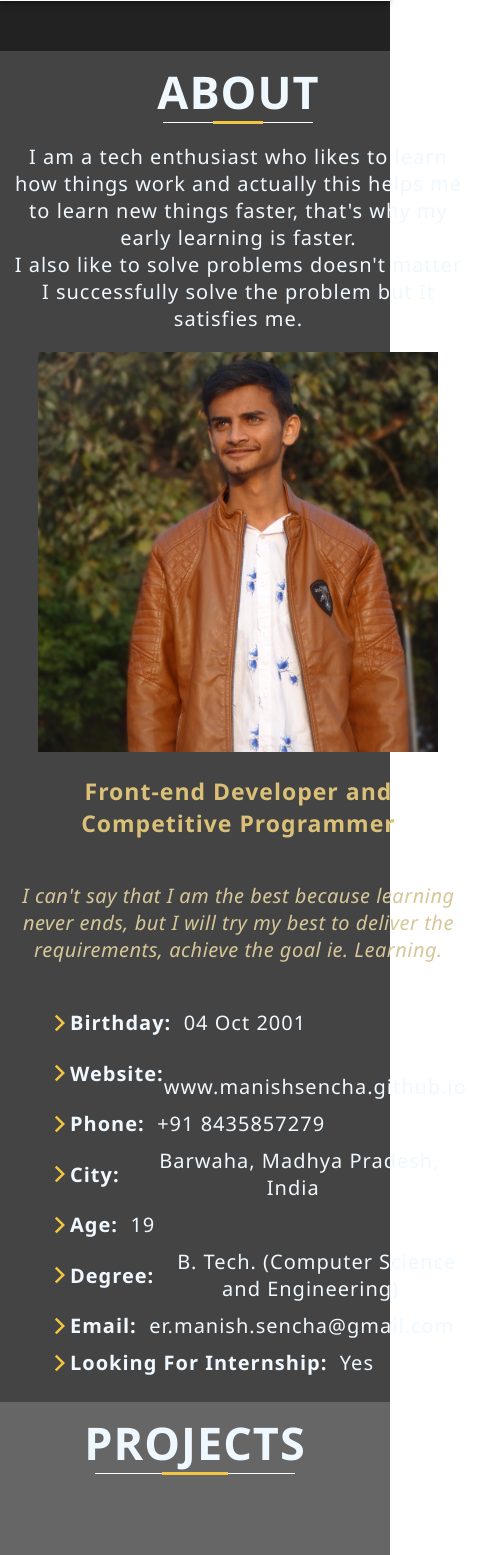
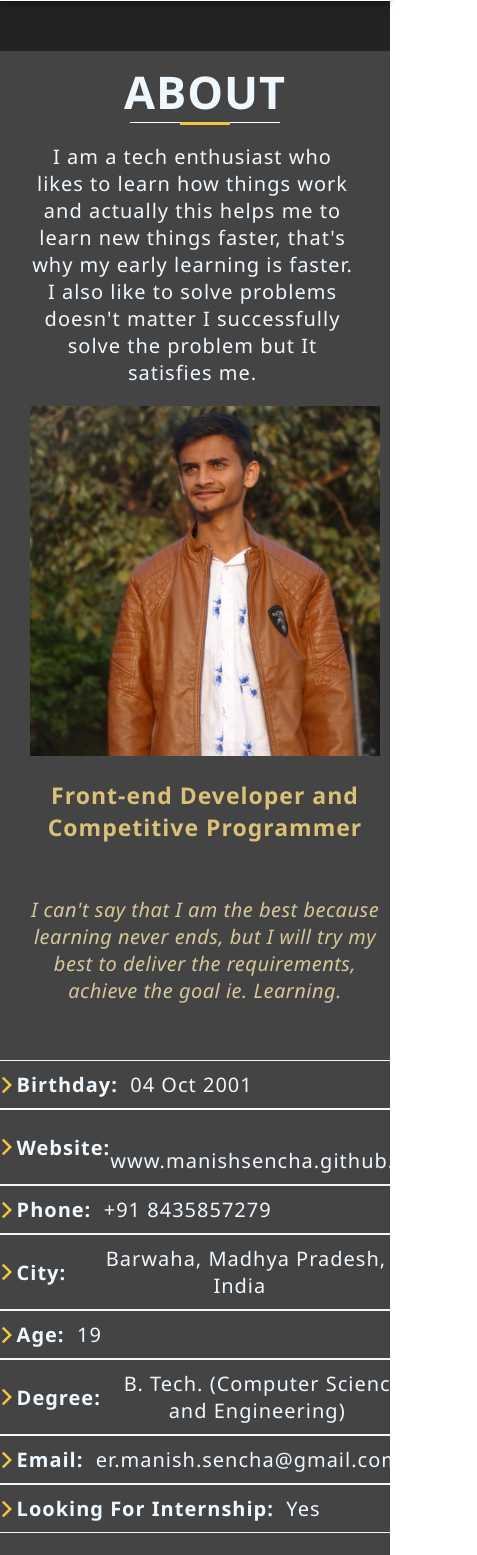
Before and after one commit to manishsencha/manishsencha.github.io, a React (Create React App) app: page / in a window 390 px wide. Shown: the part 833-2388 px from the top of the page, 477 px wide, since content can reach past the window. Built offline with nearby package versions, Linux system fonts and the light colour scheme; the HTML template or start-up script is replaced by a standard one.

Commit message:
fixed viewing issue in small viewports

```diff
--- a/src/App.css
+++ b/src/App.css
@@ -5,6 +5,8 @@
 .App {
   font-family: "Segoe UI", Tahoma, Geneva, Verdana, sans-serif;
   cursor: default;
+  width: 100vw;
+  overflow-x: hidden;
 }
 a {
   text-decoration: none;
--- a/src/CSS/About.css
+++ b/src/CSS/About.css
@@ -1,10 +1,18 @@
 #about {
   /* height: 2000px; */
+
   background-color: #444444;
   color: aliceblue;
   text-align: center;
   display: flex;
   justify-content: space-around;
+  width: 100vw;
+
+}
+@media(max-width: 450px) {
+  .description{
+    padding-right: 25px;
+  }
 }
 .heading span {
   margin: 0;
@@ -25,6 +33,7 @@
   height: 1px;
   width: 150px;
   display: flex;
+  flex-wrap: wrap;
   justify-content: space-around;
   align-items: center;
   background-color: white;
@@ -35,12 +44,15 @@
   background-color: #f2c640;
 }
 .about {
+  width: 100vw;
   padding: 10px;
   max-width: 800px;
 }
 .description {
+  /* width: 100vw; */
   font-size: 20px;
   letter-spacing: 1px;
+  margin: 20px;
 }
 .my-details {
   display: flex;
@@ -49,7 +61,7 @@
 }
 .myimage {
   max-height: 400px;
-  max-width: 400px;
+  max-width: 350px;
 }
 .image-head-text {
   color: #dac177;
@@ -61,16 +73,21 @@
   color: #d6c799;
   font-size: 20px;
   letter-spacing: 0.5px;
+  padding: 10px;
 }
 ul {
   list-style-type: none;
+  padding:10px;
 }
 .points{
   display: flex;
   align-items: center;
   font-size: 20px;
   letter-spacing: 1px;
-  padding-top: 10px;
+  padding: 10px;
+  word-wrap: break-word;
+  border-top: 1px solid aliceblue;
+  border-bottom: 1px solid aliceblue;
 }
 .arrow-right {
   fill: #f2c640 !important;
--- a/src/CSS/Navbarr.css
+++ b/src/CSS/Navbarr.css
@@ -1,3 +1,13 @@
 .MuiBottomNavigation-root {
     background-color: #888888;
 }
+.MuiAppBar-positionFixed {
+    text-align: center;
+    width: 100vw !important;
+}
+@media(max-width: 480px) {
+    .MuiAppBar-positionFixed {
+        text-align: center;
+        width: 100vw !important;
+    }
+}
--- a/src/Components/Navbarr.js
+++ b/src/Components/Navbarr.js
@@ -38,11 +38,9 @@ export default function Navbarr() {
               duration={200}
               label="Home"
               icon={<HomeRoundedIcon />}
-
             />
             <BottomNavigationAction
               component={Link}
-
               activeClass="Mui-selected"
               to="about"
               spy={true}
@@ -52,7 +50,6 @@ export default function Navbarr() {
               underline="none"
               label="About"
               icon={<PersonRoundedIcon />}
-
             />
             <BottomNavigationAction
               component={Link}
@@ -65,7 +62,6 @@ export default function Navbarr() {
               underline="none"
               label="Projects"
               icon={<LaptopChromebookRoundedIcon />}
-
             />
             <BottomNavigationAction
               component={Link}
```
Also changed, not shown: 1 other file (tests, documents, lock files or other folders).
